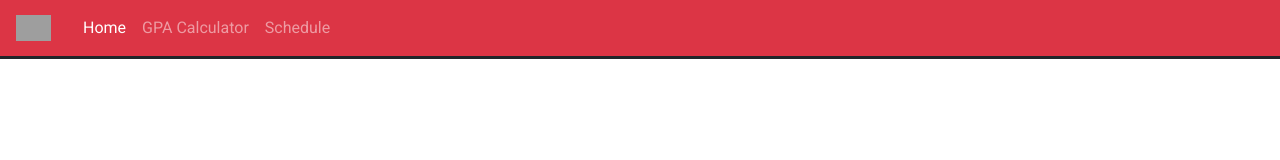
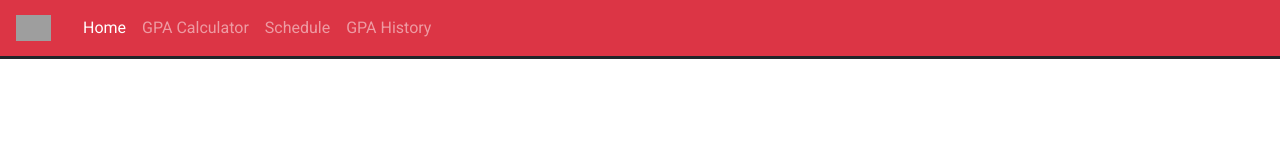
Before and after one commit to RyamL1221/HackRU23, an Angular app in the folder HackRU23Front/: page / in a window 1280 px wide. Shown: the top 160 px of the page. Built offline with nearby package versions, Linux system fonts and the light colour scheme; grey boxes are pictures that could not be loaded.

Commit message:
nav bar for gpa history

```diff
--- a/HackRU23Front/src/app/home/home.component.html
+++ b/HackRU23Front/src/app/home/home.component.html
@@ -16,6 +16,9 @@
             </li>
             <li class="nav-item">
                 <a class="nav-link" routerLink="/">Schedule</a>
+            </li>
+            <li class="nav-item">
+                <a class="nav-link" routerLink="/gpa-history">GPA History</a>
             </li>
         </ul>
     </div>
```
